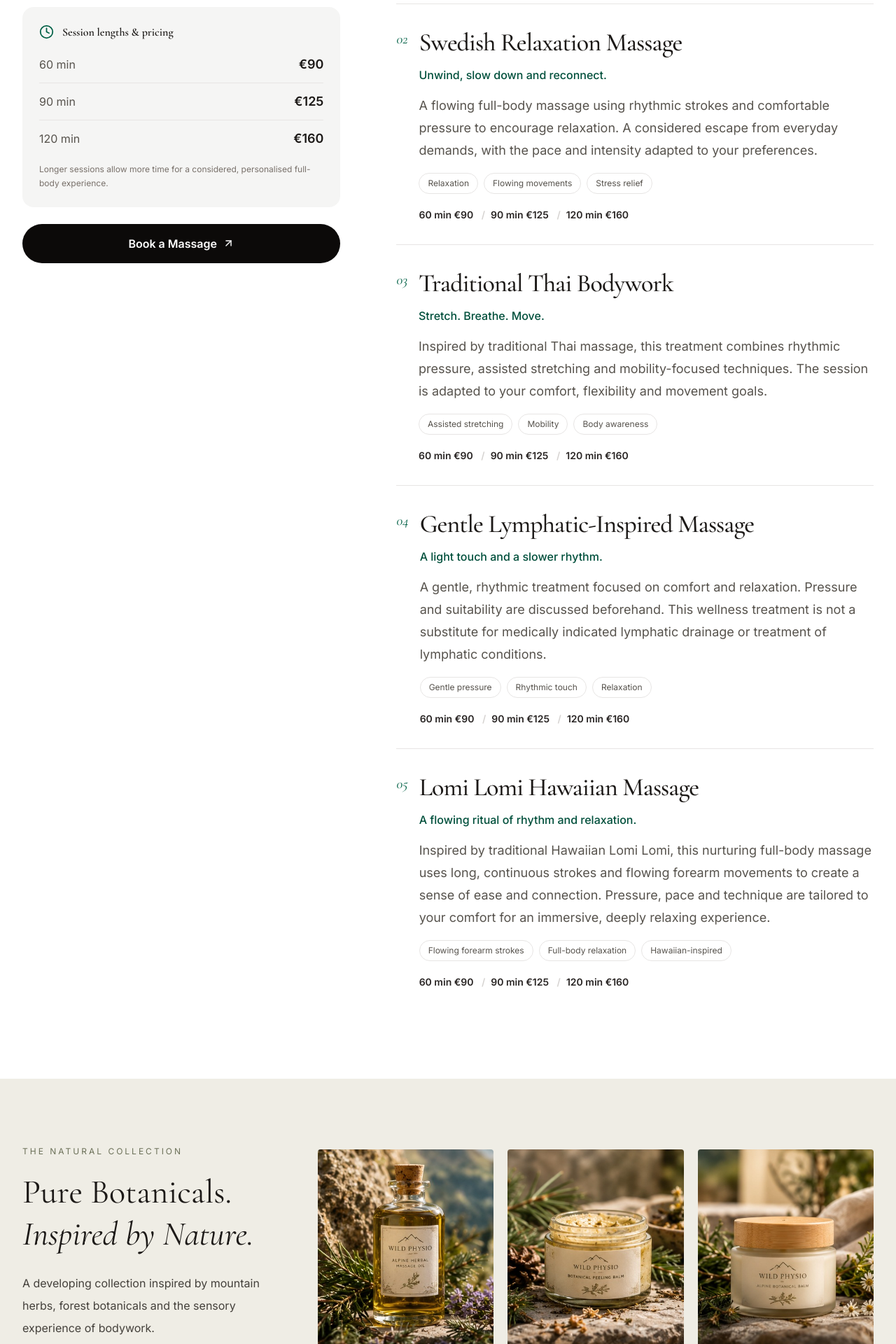
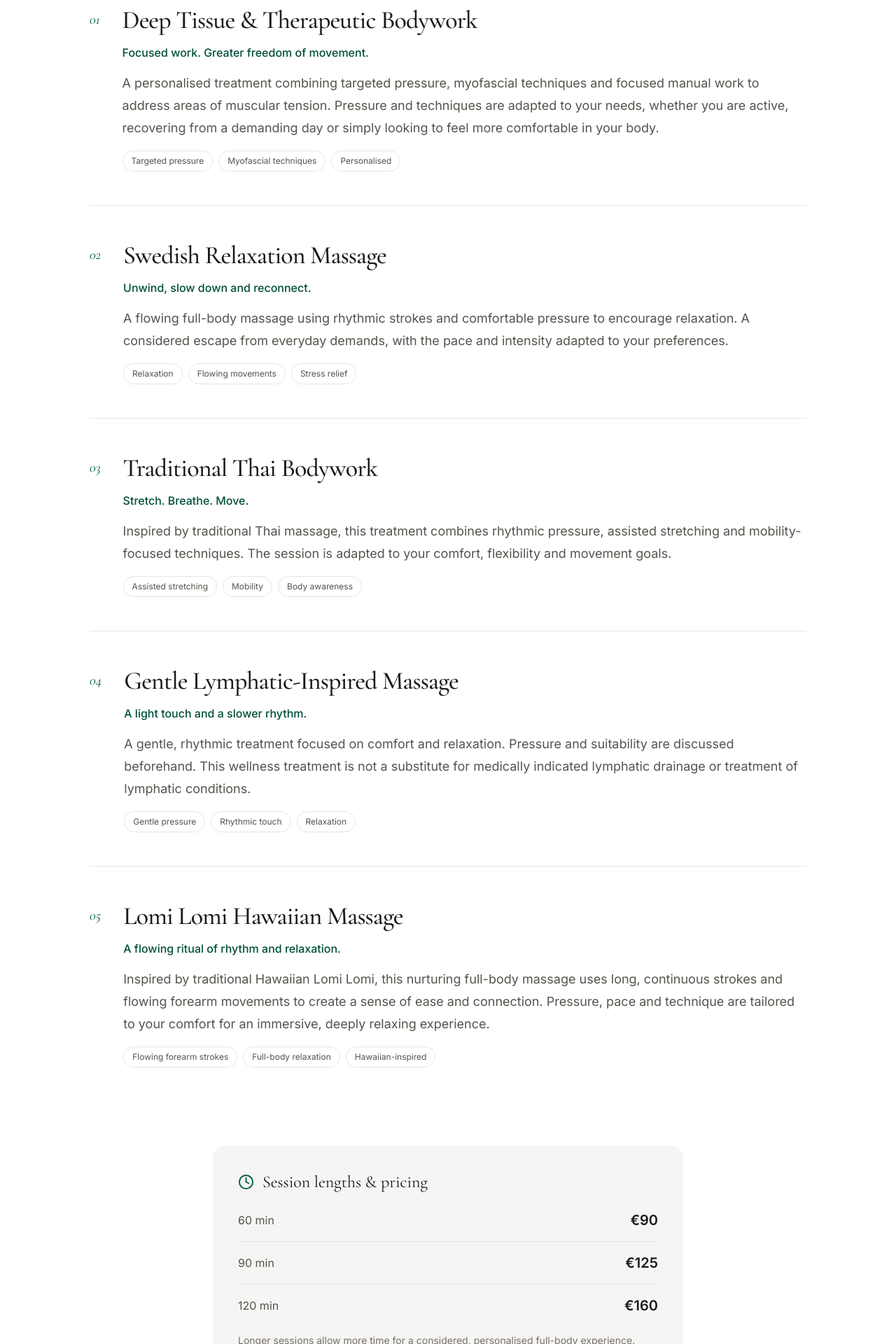
Before and after one commit to ilievdaniel32-spec/tropicalbodywork, a React (Vite) app: page / in a window 1280 px wide. Shown: the part 2220-4140 px from the top of the page at 70% size. Built offline with nearby package versions, Linux system fonts and the light colour scheme.

Commit message:
Update LandingPage.tsx

```diff
--- a/src/components/LandingPage.tsx
+++ b/src/components/LandingPage.tsx
@@ -191,62 +191,31 @@ export default function LandingPage({ images }: LandingPageProps) {
 
 
           {/* Massage menu */}
-          <section id="massage-menu" className="scroll-mt-24 bg-white px-6 py-24 sm:px-8 lg:py-32">
-            <div className="mx-auto max-w-7xl">
-              <div className="grid gap-12 lg:grid-cols-[0.8fr_1.2fr] lg:gap-20">
-                <div className="lg:sticky lg:top-32 lg:self-start">
+          <section id="massage-menu" className="scroll-mt-24 bg-white px-6 py-20 sm:px-8 lg:py-28">
+            <div className="mx-auto max-w-5xl">
+              <div className="mb-14 max-w-3xl sm:mb-20">
                 <p className="text-sm font-semibold uppercase tracking-[0.2em] text-emerald-800">
                   The bodywork menu
                 </p>
                 <h2 className="mt-4 font-serif text-5xl font-light leading-tight sm:text-6xl lg:text-7xl">
-                    More than
-                    <br />
-                    <span className="font-serif italic text-emerald-900">a massage.</span>
+                  More than<br />
+                  <span className="italic text-emerald-900">a massage.</span>
                 </h2>
                 <p className="mt-6 text-lg leading-9 text-stone-600">
-                    Every body is different. Each session begins with a
-                    conversation about how you feel, what you need, and the
-                    pressure and techniques that suit you best.
+                  Every body is different. Each session begins with a conversation
+                  about how you feel, what you need, and the pressure and techniques
+                  that suit you best.
                 </p>
-
-                  <div className="mt-8 overflow-hidden rounded-2xl bg-stone-100 p-6">
-                    <div className="flex items-center gap-3">
-                      <Clock size={21} className="text-emerald-800" />
-                      <h3 className="font-semibold">Session lengths & pricing</h3>
-                    </div>
-                    <div className="mt-5 space-y-3">
-                      {PRICES.map((item) => (
-                        <div
-                          key={item.duration}
-                          className="flex items-center justify-between border-b border-stone-200 pb-3 last:border-0 last:pb-0"
-                        >
-                          <span className="text-stone-600">{item.duration}</span>
-                          <span className="text-lg font-semibold">{item.price}</span>
-                        </div>
-                      ))}
-                    </div>
-                    <p className="mt-5 text-xs leading-5 text-stone-500">
-                      Longer sessions allow more time for a considered,
-                      personalised full-body experience.
-                    </p>
-                  </div>
-
-                  <button
-                    onClick={openBooking}
-                    className="mt-6 inline-flex w-full items-center justify-center gap-2 rounded-full bg-stone-950 px-6 py-4 font-semibold text-white transition hover:bg-emerald-900"
-                  >
-                    Book a Massage <ArrowUpRight size={17} />
-                  </button>
               </div>
 
               <div className="divide-y divide-stone-200">
                 {massageServices.map((service, index) => (
-                    <article key={service.name} className="py-8 first:pt-0 last:pb-0">
-                      <div className="flex gap-4">
-                        <span className="pt-1 font-serif text-xl italic text-emerald-800">
+                  <article key={service.name} className="py-9 first:pt-0 sm:py-12">
+                    <div className="flex gap-4 sm:gap-8">
+                      <span className="pt-2 font-serif text-xl italic text-emerald-800">
                         0{index + 1}
                       </span>
-                        <div>
+                      <div className="min-w-0 flex-1">
                         <h3 className="font-serif text-3xl font-medium leading-tight tracking-tight sm:text-4xl">
                           {service.name}
                         </h3>
@@ -258,24 +227,40 @@ export default function LandingPage({ images }: LandingPageProps) {
                         </p>
                         <div className="mt-4 flex flex-wrap gap-2">
                           {service.tags.map((tag) => (
-                              <span
-                                key={tag}
-                                className="rounded-full border border-stone-200 px-3 py-1.5 text-xs text-stone-600"
-                              >
+                            <span key={tag} className="rounded-full border border-stone-200 px-3 py-1.5 text-xs text-stone-600">
                               {tag}
                             </span>
                           ))}
                         </div>
-                          <p className="mt-5 text-sm font-semibold text-stone-800">
-                            60 min €90 <span className="mx-2 text-stone-300">/</span>
-                            90 min €125 <span className="mx-2 text-stone-300">/</span>
-                            120 min €160
-                          </p>
                       </div>
                     </div>
                   </article>
                 ))}
               </div>
+
+              {/* Pricing and booking follow all five massage descriptions */}
+              <div className="mx-auto mt-12 max-w-2xl sm:mt-16">
+                <div className="overflow-hidden rounded-2xl bg-stone-100 p-6 sm:p-9">
+                  <div className="flex items-center gap-3">
+                    <Clock size={23} className="text-emerald-800" />
+                    <h3 className="font-serif text-2xl">Session lengths & pricing</h3>
+                  </div>
+                  <div className="mt-6 space-y-4">
+                    {PRICES.map((item) => (
+                      <div key={item.duration} className="flex items-center justify-between border-b border-stone-200 pb-4 last:border-0 last:pb-0">
+                        <span className="text-stone-600">{item.duration}</span>
+                        <span className="text-xl font-semibold">{item.price}</span>
+                      </div>
+                    ))}
+                  </div>
+                  <p className="mt-6 text-sm leading-6 text-stone-500">
+                    Longer sessions allow more time for a considered,
+                    personalised full-body experience.
+                  </p>
+                </div>
+                <button onClick={openBooking} className="mt-6 inline-flex w-full items-center justify-center gap-2 rounded-full bg-stone-950 px-6 py-4 font-semibold text-white transition hover:bg-emerald-900">
+                  Book a Massage <ArrowUpRight size={17} />
+                </button>
               </div>
             </div>
           </section>
```
Lines whose indentation alone changed are shown as unchanged.
